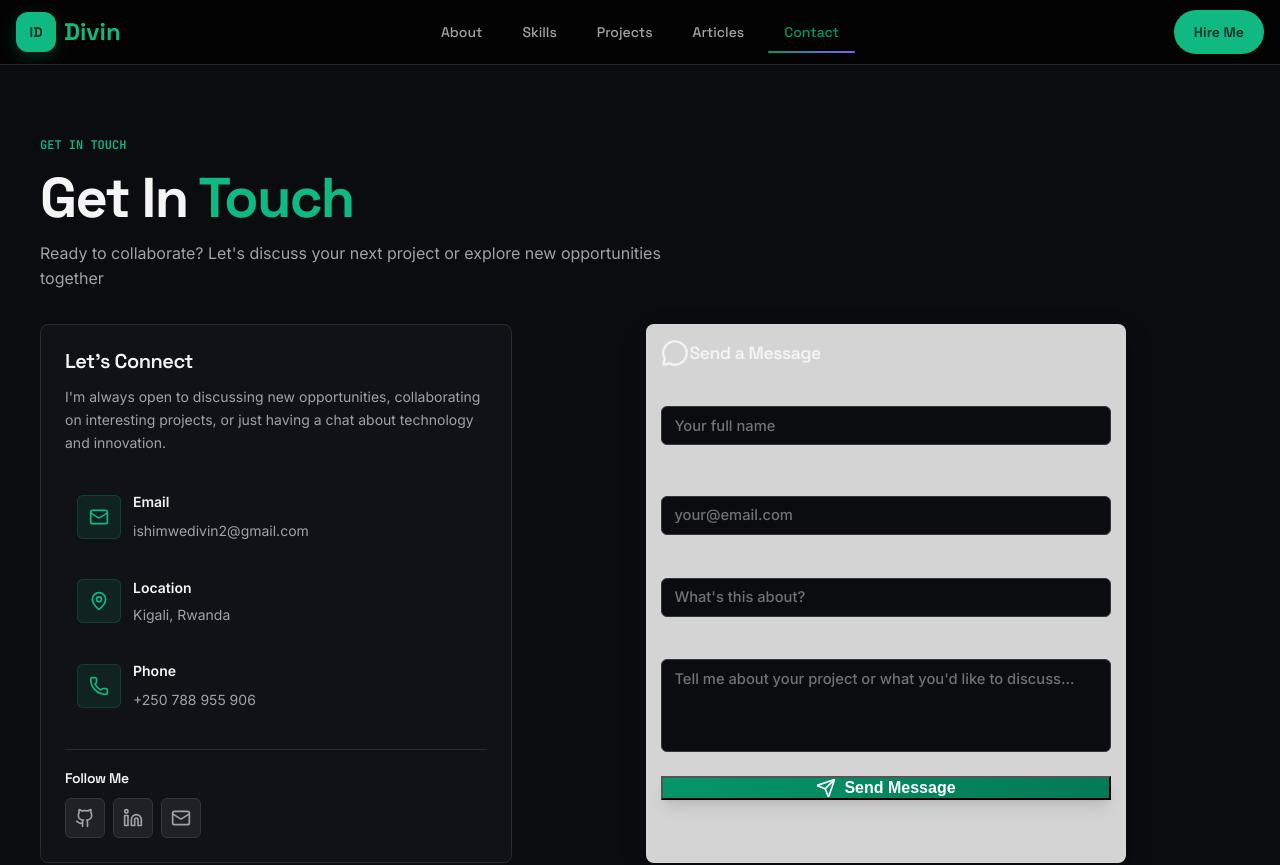
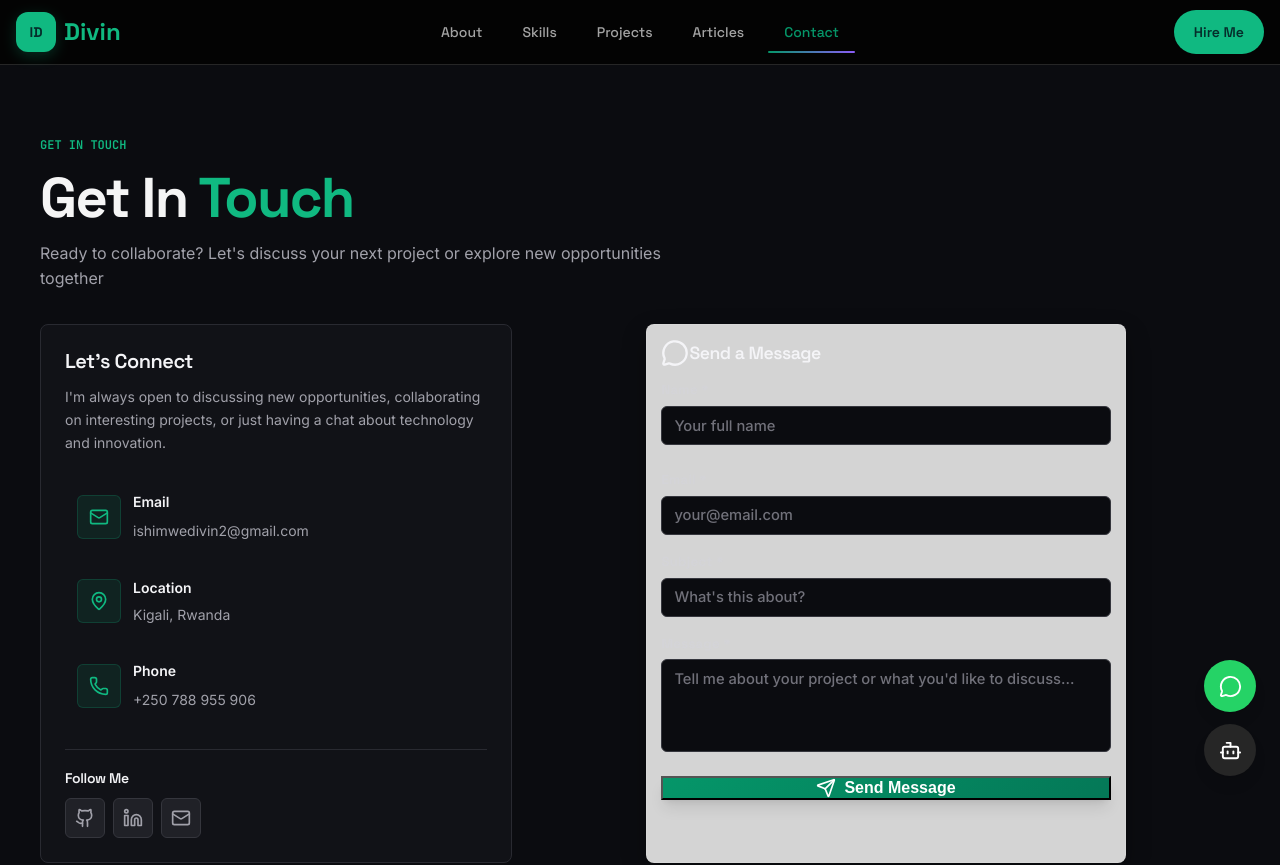
Before and after one commit to ishimwedivin4/port, a React (Vite) app: page /contact in a window 1280 px wide. Shown: the top 865 px of the page. Built offline with nearby package versions, Linux system fonts and the light colour scheme.

Commit message:
whatsapp & chat bot

```diff
--- a/src/components/ScrollToTop.jsx
+++ b/src/components/ScrollToTop.jsx
@@ -1,9 +1,12 @@
 import React, { useState, useEffect } from 'react';
-import { motion, AnimatePresence } from 'framer-motion';
-import { ChevronUp } from 'lucide-react';
+import { motion as Motion, AnimatePresence } from 'framer-motion';
+import { Bot, ChevronUp, MessageCircle, X } from 'lucide-react';
+import { personalInfo } from '../data/portfolio';
 
 const ScrollToTop = () => {
   const [isVisible, setIsVisible] = useState(false);
+  const [isAssistantOpen, setIsAssistantOpen] = useState(false);
+  const [assistantReply, setAssistantReply] = useState('Hi! Ask me about Divin\'s skills, projects, or availability.');
 
   useEffect(() => {
     const toggleVisibility = () => {
@@ -25,24 +28,80 @@ const ScrollToTop = () => {
     });
   };
 
+  const whatsappNumber = personalInfo.phone.replace(/\D/g, '');
+  const assistantAnswers = {
+    skills: 'Divin focuses on network security, full-stack development, and DevOps.',
+    projects: 'Explore the Projects page for work in grocery management, deployment, and cybersecurity.',
+    contact: `You can reach Divin at ${personalInfo.email} or send a message on WhatsApp.`
+  };
+
   return (
+    <div className="floating-actions">
+      <AnimatePresence>
+        {isAssistantOpen && (
+          <Motion.section
+            className="assistant-panel"
+            initial={{ opacity: 0, y: 12, scale: 0.96 }}
+            animate={{ opacity: 1, y: 0, scale: 1 }}
+            exit={{ opacity: 0, y: 12, scale: 0.96 }}
+            aria-label="Portfolio assistant"
+          >
+            <div className="assistant-header">
+              <span><Bot size={18} /> Portfolio assistant</span>
+              <button type="button" onClick={() => setIsAssistantOpen(false)} aria-label="Close assistant">
+                <X size={18} />
+              </button>
+            </div>
+            <p className="assistant-reply" aria-live="polite">{assistantReply}</p>
+            <div className="assistant-prompts" aria-label="Ask about">
+              <button type="button" onClick={() => setAssistantReply(assistantAnswers.skills)}>Skills</button>
+              <button type="button" onClick={() => setAssistantReply(assistantAnswers.projects)}>Projects</button>
+              <button type="button" onClick={() => setAssistantReply(assistantAnswers.contact)}>Contact</button>
+            </div>
+          </Motion.section>
+        )}
+      </AnimatePresence>
+
+      <a
+        className="floating-action whatsapp-action"
+        href={`https://wa.me/${whatsappNumber}`}
+        target="_blank"
+        rel="noreferrer"
+        aria-label="Contact Divin on WhatsApp"
+        title="WhatsApp"
+      >
+        <MessageCircle size={23} />
+      </a>
+
+      <button
+        type="button"
+        className="floating-action assistant-action"
+        onClick={() => setIsAssistantOpen((open) => !open)}
+        aria-label="Open portfolio assistant"
+        aria-expanded={isAssistantOpen}
+        title="Portfolio assistant"
+      >
+        <Bot size={23} />
+      </button>
+
       <AnimatePresence>
         {isVisible && (
-        <motion.button
+          <Motion.button
             initial={{ opacity: 0, scale: 0.8 }}
             animate={{ opacity: 1, scale: 1 }}
             exit={{ opacity: 0, scale: 0.8 }}
             whileHover={{ scale: 1.1 }}
             whileTap={{ scale: 0.9 }}
             onClick={scrollToTop}
-          className="back-to-top"
+            className="floating-action back-to-top"
             aria-label="Back to top"
             title="Back to top"
           >
             <ChevronUp size={24} />
-        </motion.button>
+          </Motion.button>
         )}
       </AnimatePresence>
+    </div>
   );
 };
 
--- a/src/index.css
+++ b/src/index.css
@@ -1942,32 +1942,123 @@ a:hover {
   font-size: var(--text-sm);
 }
 
-.back-to-top {
+.floating-actions {
   position: fixed;
   right: 1.5rem;
   bottom: 1.5rem;
   z-index: 1100;
+  display: flex;
+  flex-direction: column;
+  align-items: center;
+  gap: 0.75rem;
+}
+
+.floating-action {
   display: grid;
   width: 3.25rem;
   height: 3.25rem;
   place-items: center;
+  border: 1px solid transparent;
+  border-radius: 50%;
+  cursor: pointer;
+  box-shadow: var(--shadow-lg);
+  transition: transform var(--duration-200) var(--ease-out), box-shadow var(--duration-200) var(--ease-out);
+}
+
+.floating-action:hover {
+  transform: translateY(-2px);
+  box-shadow: var(--shadow-xl);
+}
+
+.floating-action:focus-visible,
+.assistant-header button:focus-visible,
+.assistant-prompts button:focus-visible {
+  outline: 2px solid var(--primary-500);
+  outline-offset: 3px;
+}
+
+.whatsapp-action {
+  color: #fff;
+  background: #25d366;
+}
+
+.assistant-action {
+  color: #fff;
+  background: #262626;
+}
+
+.back-to-top {
   color: #052e2b;
   background: var(--accent-emerald);
-  border: 1px solid color-mix(in srgb, var(--accent-emerald) 80%, white);
+  border-color: color-mix(in srgb, var(--accent-emerald) 80%, white);
+}
+
+.assistant-panel {
+  position: absolute;
+  right: 0;
+  bottom: calc(100% + 0.75rem);
+  width: min(21rem, calc(100vw - 2rem));
+  padding: 1rem;
+  color: var(--text-primary);
+  background: var(--bg-primary);
+  border: 1px solid var(--border-primary);
+  border-radius: var(--radius-lg);
+  box-shadow: var(--shadow-xl);
+  transform-origin: bottom right;
+}
+
+.assistant-header,
+.assistant-header span {
+  display: flex;
+  align-items: center;
+}
+
+.assistant-header {
+  justify-content: space-between;
+  gap: 1rem;
+  font-weight: 600;
+}
+
+.assistant-header span {
+  gap: 0.5rem;
+}
+
+.assistant-header button {
+  display: grid;
+  width: 2rem;
+  height: 2rem;
+  place-items: center;
+  color: var(--text-secondary);
+  background: transparent;
+  border: 0;
   border-radius: 50%;
-  box-shadow: 0 8px 24px color-mix(in srgb, var(--accent-emerald) 28%, transparent);
   cursor: pointer;
-  transition: background var(--duration-200) var(--ease-out), box-shadow var(--duration-200) var(--ease-out);
-}
-
-.back-to-top:hover {
-  background: #34d399;
-  box-shadow: 0 10px 28px color-mix(in srgb, var(--accent-emerald) 42%, transparent);
-}
-
-.back-to-top:focus-visible {
-  outline: 2px solid #d1fae5;
-  outline-offset: 3px;
+}
+
+.assistant-reply {
+  margin: 0.75rem 0;
+  padding: 0.75rem;
+  color: var(--text-primary);
+  background: var(--bg-secondary);
+  border-radius: var(--radius-md);
+  font-size: var(--text-sm);
+}
+
+.assistant-prompts {
+  display: flex;
+  flex-wrap: wrap;
+  gap: 0.5rem;
+}
+
+.assistant-prompts button {
+  padding: 0.4rem 0.65rem;
+  color: var(--primary-700);
+  background: var(--primary-50);
+  border: 1px solid var(--primary-200);
+  border-radius: var(--radius-full);
+  cursor: pointer;
+  font: inherit;
+  font-size: var(--text-xs);
 }
 
 @media (max-width: 600px) {
@@ -1976,7 +2067,7 @@ a:hover {
     padding: var(--space-4) var(--space-3);
   }
 
-  .back-to-top {
+  .floating-actions {
     right: 1rem;
     bottom: 1rem;
   }
```
Lines whose indentation alone changed are shown as unchanged.
